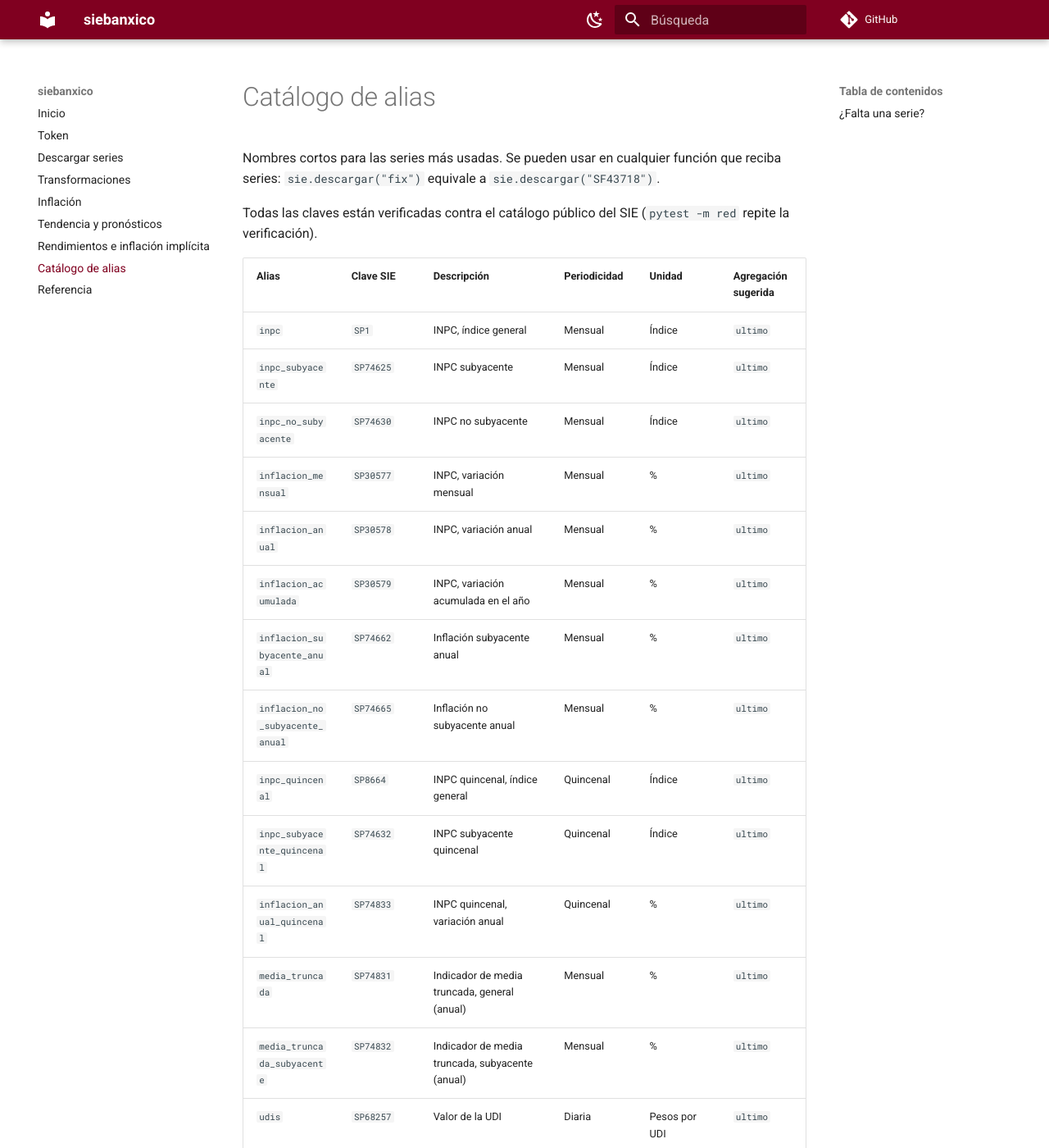
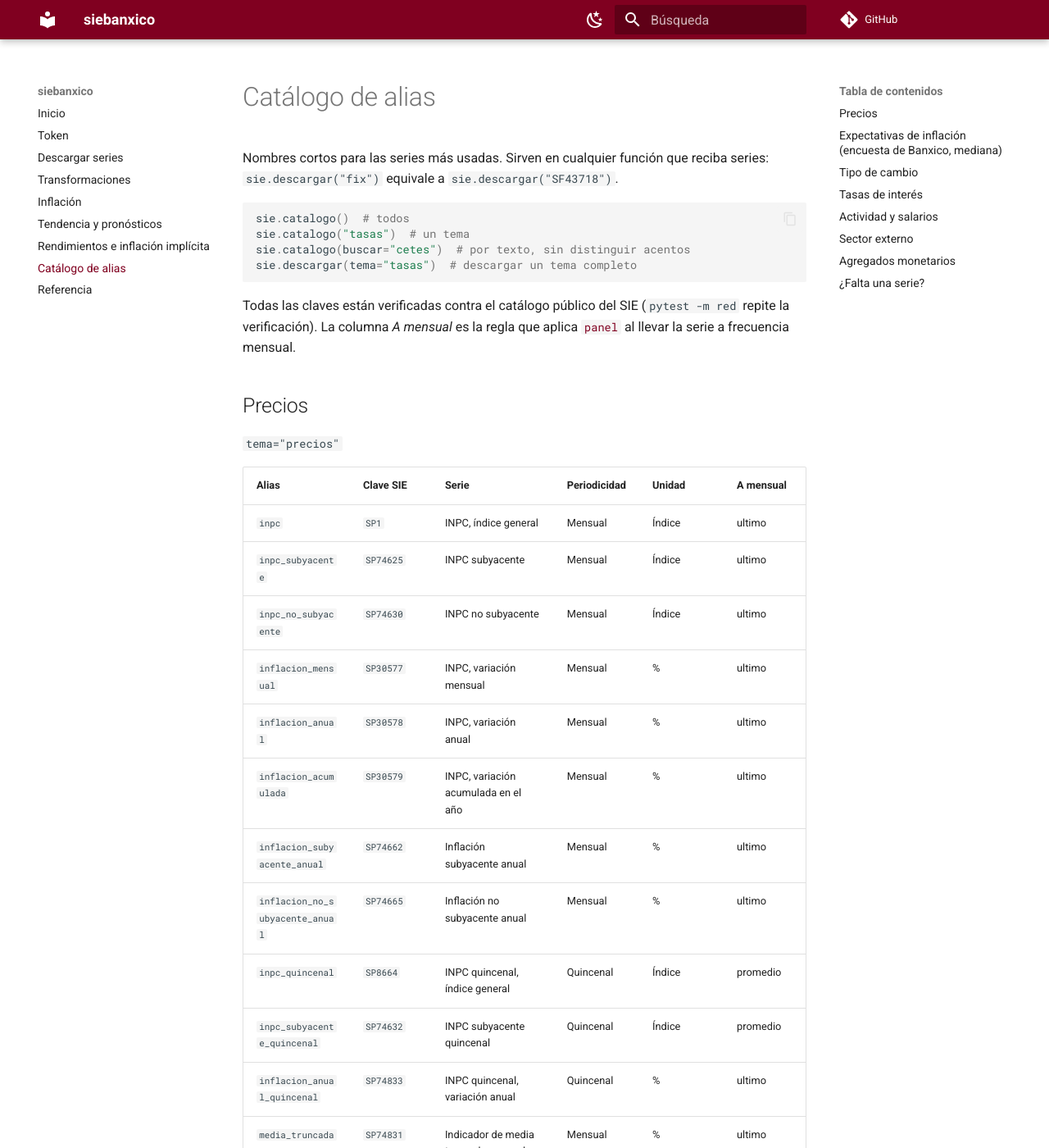
Before and after one commit to AnaJZP/siebanxico, an MkDocs documentation site: the page built from docs/catalogo.md, in a window 1280 px wide and 1400 px high. Shown: the whole window at 82% size. Built offline with MkDocs 1.6.1 and Material for MkDocs 9.7.7, drawn with Linux system fonts in a browser that asks for light colours; comment, search, counter and statistics services are not loaded; some of the changed text lies outside the part shown.

Commit message:
Catálogo por temas, descarga por tema y panel mensual
- panel(): descarga series de frecuencias distintas y las deja en
  frecuencia mensual con la regla de agregación de cada una
- descargar(tema=...) y panel(tema=...) para un tema completo
- catalogo(tema, buscar=...) para filtrar los alias
- el README y la documentación incluyen el catálogo completo

Co-Authored-By: Claude Opus 5.5 <noreply@anthropic.com>

````diff
--- a/docs/catalogo.md
+++ b/docs/catalogo.md
@@ -1,51 +1,103 @@
 # Catálogo de alias
 
-Nombres cortos para las series más usadas. Se pueden usar en cualquier función
-que reciba series: `sie.descargar("fix")` equivale a `sie.descargar("SF43718")`.
+Nombres cortos para las series más usadas. Sirven en cualquier función que
+reciba series: `sie.descargar("fix")` equivale a `sie.descargar("SF43718")`.
+
+```python
+sie.catalogo()  # todos
+sie.catalogo("tasas")  # un tema
+sie.catalogo(buscar="cetes")  # por texto, sin distinguir acentos
+sie.descargar(tema="tasas")  # descargar un tema completo
+```
 
 Todas las claves están verificadas contra el catálogo público del SIE
-(`pytest -m red` repite la verificación).
+(`pytest -m red` repite la verificación). La columna *A mensual* es la regla que
+aplica [`panel`](descarga.md#panel-mensual) al llevar la serie a frecuencia
+mensual.
 
-| Alias | Clave SIE | Descripción | Periodicidad | Unidad | Agregación sugerida |
+## Precios
+
+`tema="precios"`
+
+| Alias | Clave SIE | Serie | Periodicidad | Unidad | A mensual |
 |---|---|---|---|---|---|
-| `inpc` | `SP1` | INPC, índice general | Mensual | Índice | `ultimo` |
-| `inpc_subyacente` | `SP74625` | INPC subyacente | Mensual | Índice | `ultimo` |
-| `inpc_no_subyacente` | `SP74630` | INPC no subyacente | Mensual | Índice | `ultimo` |
-| `inflacion_mensual` | `SP30577` | INPC, variación mensual | Mensual | % | `ultimo` |
-| `inflacion_anual` | `SP30578` | INPC, variación anual | Mensual | % | `ultimo` |
-| `inflacion_acumulada` | `SP30579` | INPC, variación acumulada en el año | Mensual | % | `ultimo` |
-| `inflacion_subyacente_anual` | `SP74662` | Inflación subyacente anual | Mensual | % | `ultimo` |
-| `inflacion_no_subyacente_anual` | `SP74665` | Inflación no subyacente anual | Mensual | % | `ultimo` |
-| `inpc_quincenal` | `SP8664` | INPC quincenal, índice general | Quincenal | Índice | `ultimo` |
-| `inpc_subyacente_quincenal` | `SP74632` | INPC subyacente quincenal | Quincenal | Índice | `ultimo` |
-| `inflacion_anual_quincenal` | `SP74833` | INPC quincenal, variación anual | Quincenal | % | `ultimo` |
-| `media_truncada` | `SP74831` | Indicador de media truncada, general (anual) | Mensual | % | `ultimo` |
-| `media_truncada_subyacente` | `SP74832` | Indicador de media truncada, subyacente (anual) | Mensual | % | `ultimo` |
-| `udis` | `SP68257` | Valor de la UDI | Diaria | Pesos por UDI | `ultimo` |
-| `expectativa_inflacion_12m` | `SR14195` | Expectativa de inflación general, próximos 12 meses | Mensual | % | `ultimo` |
-| `expectativa_inflacion_cierre` | `SR14139` | Expectativa de inflación general, cierre del año en curso | Mensual | % | `ultimo` |
-| `expectativa_inflacion_cierre_siguiente` | `SR14146` | Expectativa de inflación general, cierre del año siguiente | Mensual | % | `ultimo` |
-| `fix` | `SF43718` | Tipo de cambio FIX, fecha de determinación | Diaria | MXN/USD | `ultimo` |
-| `fix_liquidacion` | `SF60653` | Tipo de cambio FIX, fecha de liquidación | Diaria | MXN/USD | `ultimo` |
-| `fix_promedio_mensual` | `SF17908` | Tipo de cambio FIX, promedio del mes | Mensual | MXN/USD | `ultimo` |
-| `euro` | `SF46410` | Pesos por euro | Diaria | MXN/EUR | `ultimo` |
-| `tasa_objetivo` | `SF61745` | Tasa objetivo de Banxico | Diaria | % anual | `promedio` |
-| `tiie_fondeo` | `SF331451` | TIIE de fondeo a un día hábil | Diaria | % anual | `promedio` |
-| `tiie_28` | `SF43783` | TIIE a 28 días | Diaria | % anual | `promedio` |
-| `cetes_28` | `SF60633` | Cetes a 28 días, subasta semanal | Diaria | % anual | `promedio` |
-| `cetes_91` | `SF60634` | Cetes a 91 días, subasta semanal | Diaria | % anual | `promedio` |
-| `bono_10a` | `SF44071` | Bono M a 10 años, tasa de la subasta | Diaria | % anual | `promedio` |
-| `udibono_10a` | `SF43924` | Udibono a 10 años, tasa real de la subasta | Diaria | % anual | `promedio` |
-| `igae` | `SR17692` | IGAE base 2018, serie original | Mensual | Índice | `ultimo` |
-| `igae_desestacionalizado` | `SR17693` | IGAE base 2018, serie desestacionalizada | Mensual | Índice | `ultimo` |
-| `reservas` | `SF43707` | Reserva internacional | Diaria | Millones de USD | `ultimo` |
-| `remesas` | `SE27803` | Remesas familiares, total | Mensual | Millones de USD | `suma` |
-| `m1` | `SF311408` | Agregado monetario M1 | Mensual | Miles de pesos | `ultimo` |
-| `m2` | `SF311418` | Agregado monetario M2 | Mensual | Miles de pesos | `ultimo` |
-| `salario_minimo` | `SL11298` | Salario mínimo general | Mensual | Pesos por día | `ultimo` |
+| `inpc` | `SP1` | INPC, índice general | Mensual | Índice | ultimo |
+| `inpc_subyacente` | `SP74625` | INPC subyacente | Mensual | Índice | ultimo |
+| `inpc_no_subyacente` | `SP74630` | INPC no subyacente | Mensual | Índice | ultimo |
+| `inflacion_mensual` | `SP30577` | INPC, variación mensual | Mensual | % | ultimo |
+| `inflacion_anual` | `SP30578` | INPC, variación anual | Mensual | % | ultimo |
+| `inflacion_acumulada` | `SP30579` | INPC, variación acumulada en el año | Mensual | % | ultimo |
+| `inflacion_subyacente_anual` | `SP74662` | Inflación subyacente anual | Mensual | % | ultimo |
+| `inflacion_no_subyacente_anual` | `SP74665` | Inflación no subyacente anual | Mensual | % | ultimo |
+| `inpc_quincenal` | `SP8664` | INPC quincenal, índice general | Quincenal | Índice | promedio |
+| `inpc_subyacente_quincenal` | `SP74632` | INPC subyacente quincenal | Quincenal | Índice | promedio |
+| `inflacion_anual_quincenal` | `SP74833` | INPC quincenal, variación anual | Quincenal | % | ultimo |
+| `media_truncada` | `SP74831` | Indicador de media truncada, general (anual) | Mensual | % | ultimo |
+| `media_truncada_subyacente` | `SP74832` | Indicador de media truncada, subyacente (anual) | Mensual | % | ultimo |
+| `udis` | `SP68257` | Valor de la UDI | Diaria | Pesos por UDI | ultimo |
 
-La columna *Agregación sugerida* es la regla recomendada para
-[`a_mensual`](transformaciones.md#de-diario-a-mensual).
+## Expectativas de inflación (encuesta de Banxico, mediana)
+
+`tema="expectativas"`
+
+| Alias | Clave SIE | Serie | Periodicidad | Unidad | A mensual |
+|---|---|---|---|---|---|
+| `expectativa_inflacion_12m` | `SR14195` | Expectativa de inflación general, próximos 12 meses | Mensual | % | ultimo |
+| `expectativa_inflacion_cierre` | `SR14139` | Expectativa de inflación general, cierre del año en curso | Mensual | % | ultimo |
+| `expectativa_inflacion_cierre_siguiente` | `SR14146` | Expectativa de inflación general, cierre del año siguiente | Mensual | % | ultimo |
+
+## Tipo de cambio
+
+`tema="tipo_de_cambio"`
+
+| Alias | Clave SIE | Serie | Periodicidad | Unidad | A mensual |
+|---|---|---|---|---|---|
+| `fix` | `SF43718` | Tipo de cambio FIX, fecha de determinación | Diaria | MXN/USD | ultimo |
+| `fix_liquidacion` | `SF60653` | Tipo de cambio FIX, fecha de liquidación | Diaria | MXN/USD | ultimo |
+| `fix_promedio_mensual` | `SF17908` | Tipo de cambio FIX, promedio del mes | Mensual | MXN/USD | ultimo |
+| `euro` | `SF46410` | Pesos por euro | Diaria | MXN/EUR | ultimo |
+
+## Tasas de interés
+
+`tema="tasas"`
+
+| Alias | Clave SIE | Serie | Periodicidad | Unidad | A mensual |
+|---|---|---|---|---|---|
+| `tasa_objetivo` | `SF61745` | Tasa objetivo de Banxico | Diaria | % anual | promedio |
+| `tiie_fondeo` | `SF331451` | TIIE de fondeo a un día hábil | Diaria | % anual | promedio |
+| `tiie_28` | `SF43783` | TIIE a 28 días | Diaria | % anual | promedio |
+| `cetes_28` | `SF60633` | Cetes a 28 días, subasta semanal | Diaria | % anual | promedio |
+| `cetes_91` | `SF60634` | Cetes a 91 días, subasta semanal | Diaria | % anual | promedio |
+| `bono_10a` | `SF44071` | Bono M a 10 años, tasa de la subasta | Diaria | % anual | promedio |
+| `udibono_10a` | `SF43924` | Udibono a 10 años, tasa real de la subasta | Diaria | % anual | promedio |
+
+## Actividad y salarios
+
+`tema="actividad"`
+
+| Alias | Clave SIE | Serie | Periodicidad | Unidad | A mensual |
+|---|---|---|---|---|---|
+| `igae` | `SR17692` | IGAE base 2018, serie original | Mensual | Índice | ultimo |
+| `igae_desestacionalizado` | `SR17693` | IGAE base 2018, serie desestacionalizada | Mensual | Índice | ultimo |
+| `salario_minimo` | `SL11298` | Salario mínimo general | Mensual | Pesos por día | ultimo |
+
+## Sector externo
+
+`tema="externo"`
+
+| Alias | Clave SIE | Serie | Periodicidad | Unidad | A mensual |
+|---|---|---|---|---|---|
+| `reservas` | `SF43707` | Reserva internacional | Diaria | Millones de USD | ultimo |
+| `remesas` | `SE27803` | Remesas familiares, total | Mensual | Millones de USD | suma |
+
+## Agregados monetarios
+
+`tema="dinero"`
+
+| Alias | Clave SIE | Serie | Periodicidad | Unidad | A mensual |
+|---|---|---|---|---|---|
+| `m1` | `SF311408` | Agregado monetario M1 | Mensual | Miles de pesos | ultimo |
+| `m2` | `SF311418` | Agregado monetario M2 | Mensual | Miles de pesos | ultimo |
 
 ## ¿Falta una serie?
 
@@ -56,5 +108,5 @@ sie.buscar("cetes")  # encuentra la clave
 sie.descargar({"SF282": "cetes_28_mensual"})  # y úsala con el nombre que quieras
 ```
 
-Para agregar un alias permanente, añade una línea a `CATALOGO` en
-`src/siebanxico/alias.py`.
+Para agregar un alias permanente, añade una fila al tema que corresponda en
+`_POR_TEMA`, dentro de `src/siebanxico/alias.py`.
````
Also changed, not shown: CHANGELOG.md (+8 -0 lines), README.md (+121 -7 lines), docs/descarga.md (+41 -0 lines), docs/referencia.md (+4 -0 lines), src/siebanxico/__init__.py (+5 -2 lines), 4 other files.
